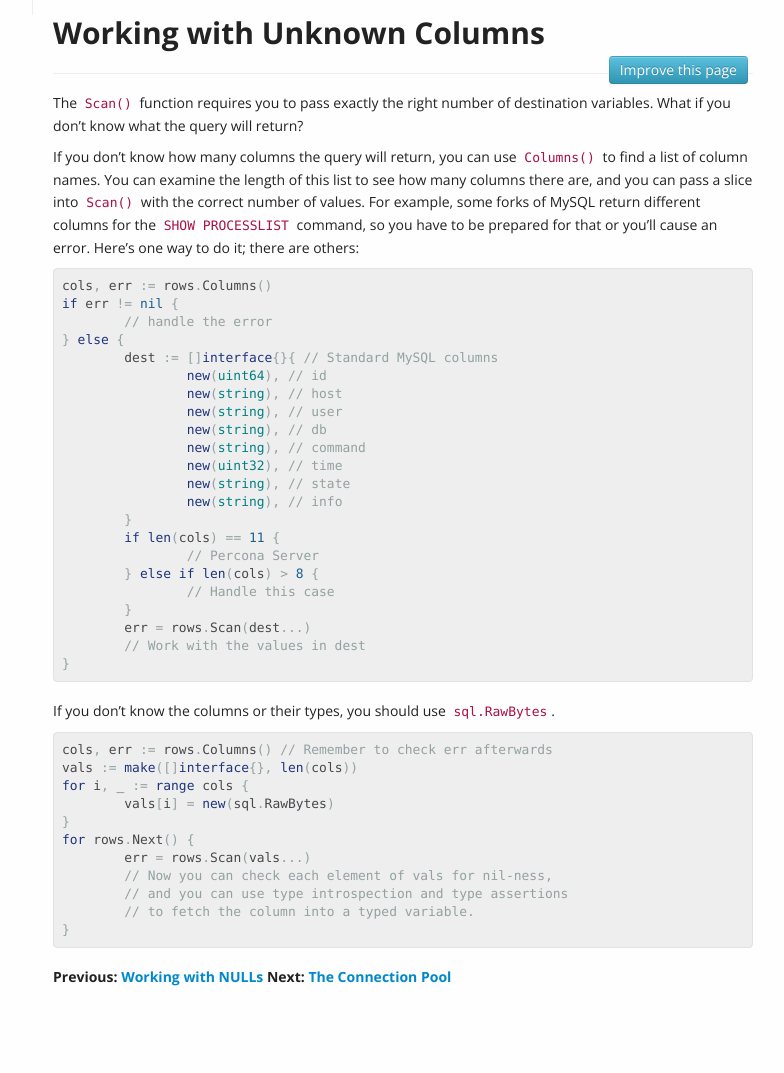
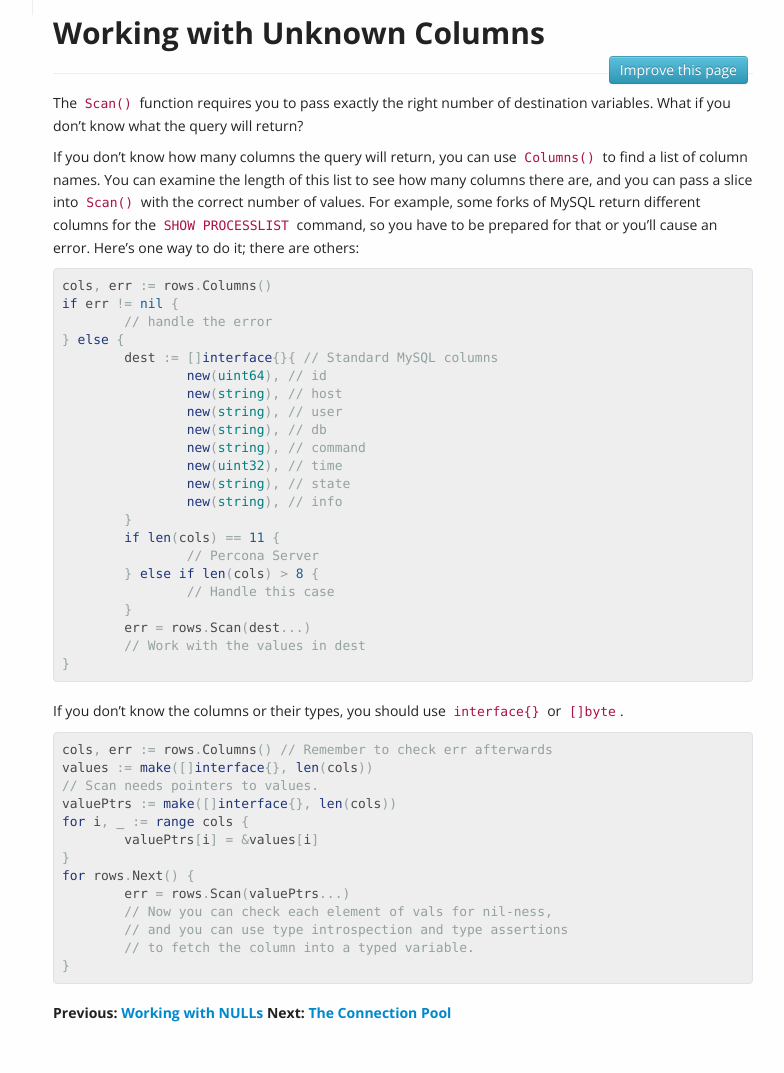
Before and after one commit to VividCortex/go-database-sql-tutorial, a Jekyll site: the page built from varcols.md, in a window 1280 px wide. Shown: the whole page, without its empty margins (357-1141 px from the left). Built offline with Jekyll 4.4.1, drawn with Linux system fonts in a browser that asks for light colours; before the commit the page ends 1037 px from its top, so only the background shows below that.

Commit message:
RawBytes isn't allowed on Row.Scan anymore
https://github.com/golang/go/blob/9371babdd842a50067ee4ab22eec1d002ef94eab/src/database/sql/sql.go#L1705

```diff
--- a/varcols.md
+++ b/varcols.md
@@ -38,16 +38,18 @@ if err != nil {
 }
 </pre>
 
-If you don't know the columns or their types, you should use `sql.RawBytes`.
+If you don't know the columns or their types, you should use `interface{}` or `[]byte`.
 
 <pre class="prettyprint lang-go">
 cols, err := rows.Columns() // Remember to check err afterwards
-vals := make([]interface{}, len(cols))
+values := make([]interface{}, len(cols))
+// Scan needs pointers to values.
+valuePtrs := make([]interface{}, len(cols))
 for i, _ := range cols {
-	vals[i] = new(sql.RawBytes)
+	valuePtrs[i] = &values[i]
 }
 for rows.Next() {
-	err = rows.Scan(vals...)
+	err = rows.Scan(valuePtrs...)
 	// Now you can check each element of vals for nil-ness,
 	// and you can use type introspection and type assertions
 	// to fetch the column into a typed variable.
```
